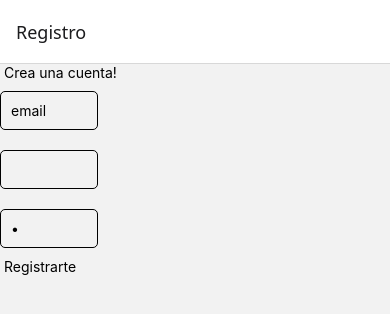
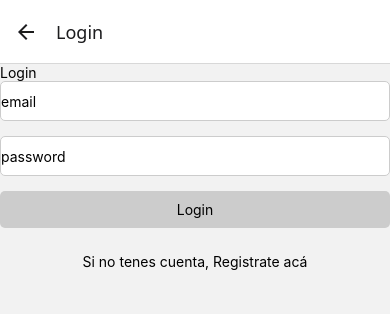
Before and after one commit to bautipeleritti/prog3Final, a React Native app in the folder tpfinal/: screen /Login in a window 390 px wide. Shown: the top 314 px of the page. Built offline with nearby package versions, Linux system fonts and the light colour scheme; no server answers.

Commit message:
login casi terminado y remember me realizado

```diff
--- a/tpfinal/App.js
+++ b/tpfinal/App.js
@@ -4,7 +4,7 @@ import { NavigationContainer } from '@react-navigation/native';
 import{createNativeStackNavigator} from '@react-navigation/native-stack';
 import { auth } from './src/firebase/config';
 import Registro from './src/screens/Registro';
-
+import Login from './src/screens/Login';
 const Stack = createNativeStackNavigator();
 
 export default function App() {
@@ -13,6 +13,7 @@ export default function App() {
      <Stack.Navigator screenOptions={{ headerShown: true }}>
         {/* <Stack.Screen name="Login" component={Login} /> */}
         <Stack.Screen name="Registro" component={Registro} />
+        <Stack.Screen name="Login" component= {Login} />
 
       </Stack.Navigator>
 
--- a/tpfinal/package.json
+++ b/tpfinal/package.json
@@ -11,7 +11,7 @@
   "dependencies": {
     "@expo/metro-runtime": "~3.2.3",
     "@react-navigation/native": "^7.0.3",
-    "@react-navigation/native-stack": "^7.0.3",
+    "@react-navigation/native-stack": "^7.1.0",
     "expo": "~51.0.28",
     "expo-status-bar": "~1.12.1",
     "firebase": "^8.10.1",
@@ -19,7 +19,7 @@
     "react-dom": "18.2.0",
     "react-native": "0.74.5",
     "react-native-safe-area-context": "4.10.5",
-    "react-native-screens": "3.31.1",
+    "react-native-screens": "^4.2.0",
     "react-native-web": "~0.19.10"
   },
   "devDependencies": {
--- a/tpfinal/src/screens/Login.js
+++ b/tpfinal/src/screens/Login.js
@@ -1,11 +1,101 @@
 import React, { Component } from 'react'
+import {View, TextInput, Text, TouchableOpacity, StyleSheet, } from "react-native";
+import { auth } from '../firebase/config';
+export class Login extends Component {
+  constructor(props) {
+    super(props)
+    this.state = {
+      email: "",
+      password: "",
+      error: ""
+    }
+  }
+  componentDidMount(){
+    auth.onAuthStateChanged((usuario) => {
+      if (usuario) {
+        this.props.navigation.navigate("Home")
+      }
 
-export class Login extends Component {
+    }
+  )}
+  handleSubmitLogin = () => {
+    const {email, password} = this.state
+    this.setState({error: ''})
+    auth.signInWithEmailAndPassword(email,password).then(() => {
+      this.props.navigation.navigate("Home")
+    }).catch((error) => {
+      this.setState({error: "Incorrecto"})
+    })
+  }
   render() {
     return (
-      <div>Login</div>
+      <View style ={StyleSheet.container}>
+        <Text>Login</Text>
+        <TextInput style = {styles.Userinput}
+        keyboardType='email-address'
+        placeholder='email'
+        onChangeText={text => this.setState({email:text})}
+        value = {this.state.email}/>
+        <TextInput style={styles.Userinput}
+        keyboardType='default'
+        placeholder='password'
+        secureTextEntry={true}
+        onChangeText={text => this.setState({password:text})}
+        value={this.state.password} />
+        {this.state.error ? <Text style={styles.errorText}>{this.state.error}</Text> : null}
+
+        <TouchableOpacity style = {styles.Loginbutton} onPress={()=> this.handleSubmitLogin()}>
+          <Text>Login</Text>
+        </TouchableOpacity>
+        <TouchableOpacity style = {styles.Registerbutton}
+        onPress={() => this.props.navigation.navigate("Register")}>
+          <Text style= {styles.Registertext}>
+            Si no tenes cuenta, Registrate acá
+          </Text>
+          </TouchableOpacity>
+
+      </View>
     )
   }
 }
+const styles = StyleSheet.create({
+  container: {
+    flex: 1,
+    justifyContent: 'center',
+    alignItems: 'center',
+    padding: 20,
+    backgroundColor: '#f5f5f5'
+  },
+  Userinput: {
+    width: '100%',
+    height: 40,
+    borderColor: '#ccc',
+    borderWidth: 1,
+    borderRadius: 5,
+    marginBottom: 15,
+    backgroundColor: '#fff',
+  },
+  errorText: {
+    color: 'red',
+    fontSize: 14,
+    marginBottom: 10,
+    textAlign: 'center',
+  },
+  Loginbutton: {
+    backgroundColor: '#ccc',
+    width: '100%',
+    padding: 10,
+    borderRadius: 5,
+    alignItems: 'center',
+    marginBottom: 15,
+  },
+  Registerbutton: {
+    marginTop: 10,
+  },
+  Registertext: {
+    color: '#cc',
+    textAlign: 'center',
+  },
+});
 
 export default Login
```
Also changed, not shown: 1 other file (tests, documents, lock files or other folders).
